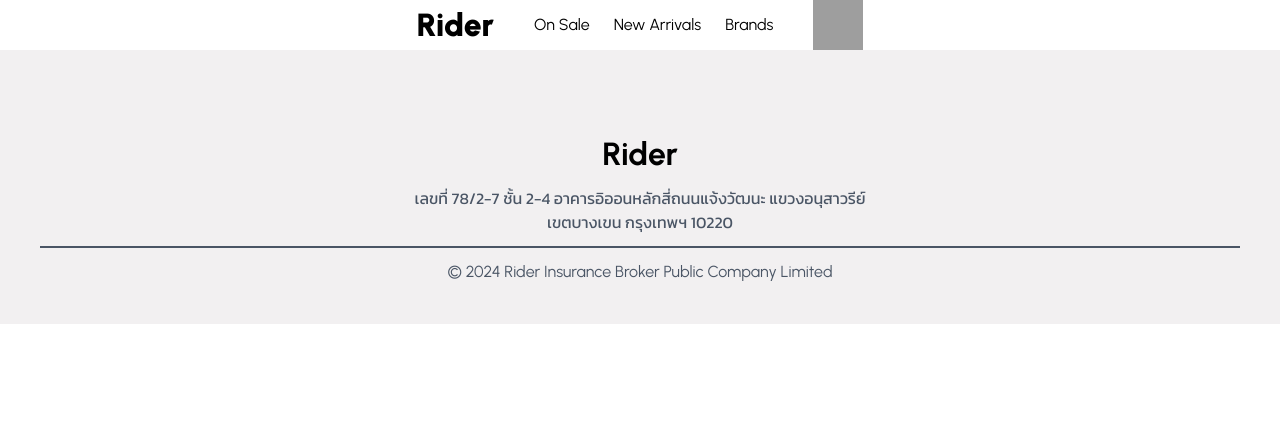
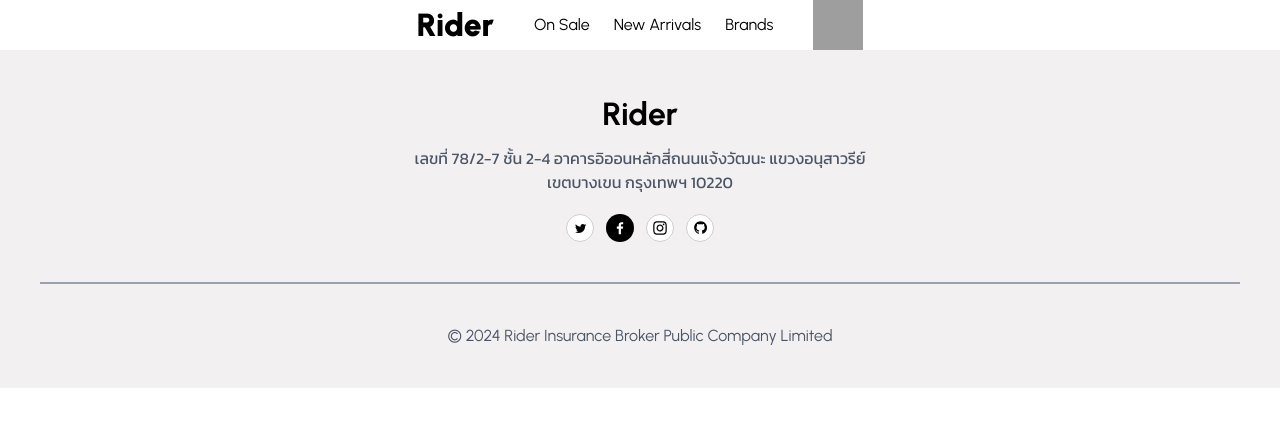
Before and after one commit to NoeyPhattarada/Project-intern, an Angular app: page / in a window 1280 px wide. Shown: the top 426 px of the page. Built offline with nearby package versions, Linux system fonts and the light colour scheme; grey boxes are pictures that could not be loaded.

Commit message:
edit footer

```diff
--- a/src/app/shared/components/footer/footer.html
+++ b/src/app/shared/components/footer/footer.html
@@ -1,15 +1,22 @@
-<div class="bg-[#F2F0F1] pt-20 pb-10">
-  <div>
+<footer class="bg-[#F2F0F1] pt-10 pb-10">
+  <div class="mb-10">
     <p class="text-center font-urbanist text-[32px] font-bold">Rider</p>
     <p class="font-kanit mt-2 text-center text-gray-600">
       เลขที่ 78/2-7 ชั้น 2-4 อาคารอิออนหลักสี่ถนนแจ้งวัฒนะ แขวงอนุสาวรีย์ <br />เขตบางเขน กรุงเทพฯ
       10220
     </p>
+    <div class="justify-center flex flex-wrap mt-5 gap-3">
+      @for(footer of FOOTER; track footer) {
+      <a [routerLink]="footer.link"
+        ><img [src]="footer.image" alt="Footer Icon" class="w-[28px] h-[28px]"
+      /></a>
+      }
+    </div>
   </div>
-  <hr class="border-gray-600 border-1 mt-3 mx-10" />
+  <hr class="border-gray-400 border-1 mt-3 mx-10" />
   <div>
-    <p class="text-center font-urbanist mt-3 text-gray-600">
+    <p class="text-center font-urbanist mt-10 text-gray-600">
       © 2024 Rider Insurance Broker Public Company Limited
     </p>
   </div>
-</div>
+</footer>
--- a/src/app/shared/components/footer/footer.ts
+++ b/src/app/shared/components/footer/footer.ts
@@ -1,28 +1,39 @@
 import { Component } from '@angular/core';
+import { RouterLink } from "@angular/router";
 
 @Component({
   selector: 'app-footer',
-  imports: [],
+  imports: [RouterLink],
   templateUrl: './footer.html',
   styleUrl: './footer.css',
 })
 export class Footer {
+    readonly FOOTER = FOOTER;
 
 }
 
 const FOOTER: FooterItem[] = [
   {
     image: 'assets/images/x.svg',
+    link: '/x',
   },
   {
     image: 'assets/images/facebook.svg',
+    link: '/facebook',
   },
   {
     image: 'assets/images/instagram.svg',
+    link: '/instagram',
+  },
+  {
+    image: 'assets/images/github.svg',
+    link: '/github',
+  },
 
-  },
+
 ];
 
 interface FooterItem {
   image: string;
+  link:string;
 }
--- a/src/app/shared/components/navbar/navbar.html
+++ b/src/app/shared/components/navbar/navbar.html
@@ -3,7 +3,7 @@
   <ul class="flex gap-6 text-base">
     @for(nav of NAVBAR; track nav) {
     <li class="font-urbanist">
-      <a [routerLink]="nav.route">{{ nav.label }}</a>
+      <a [routerLink]="nav.route">{{ nav.label}}</a>
     </li>
     }
   </ul>
```
Also changed, not shown: src/assets/images/facebook.png (deleted), src/assets/images/facebook.svg (added).
